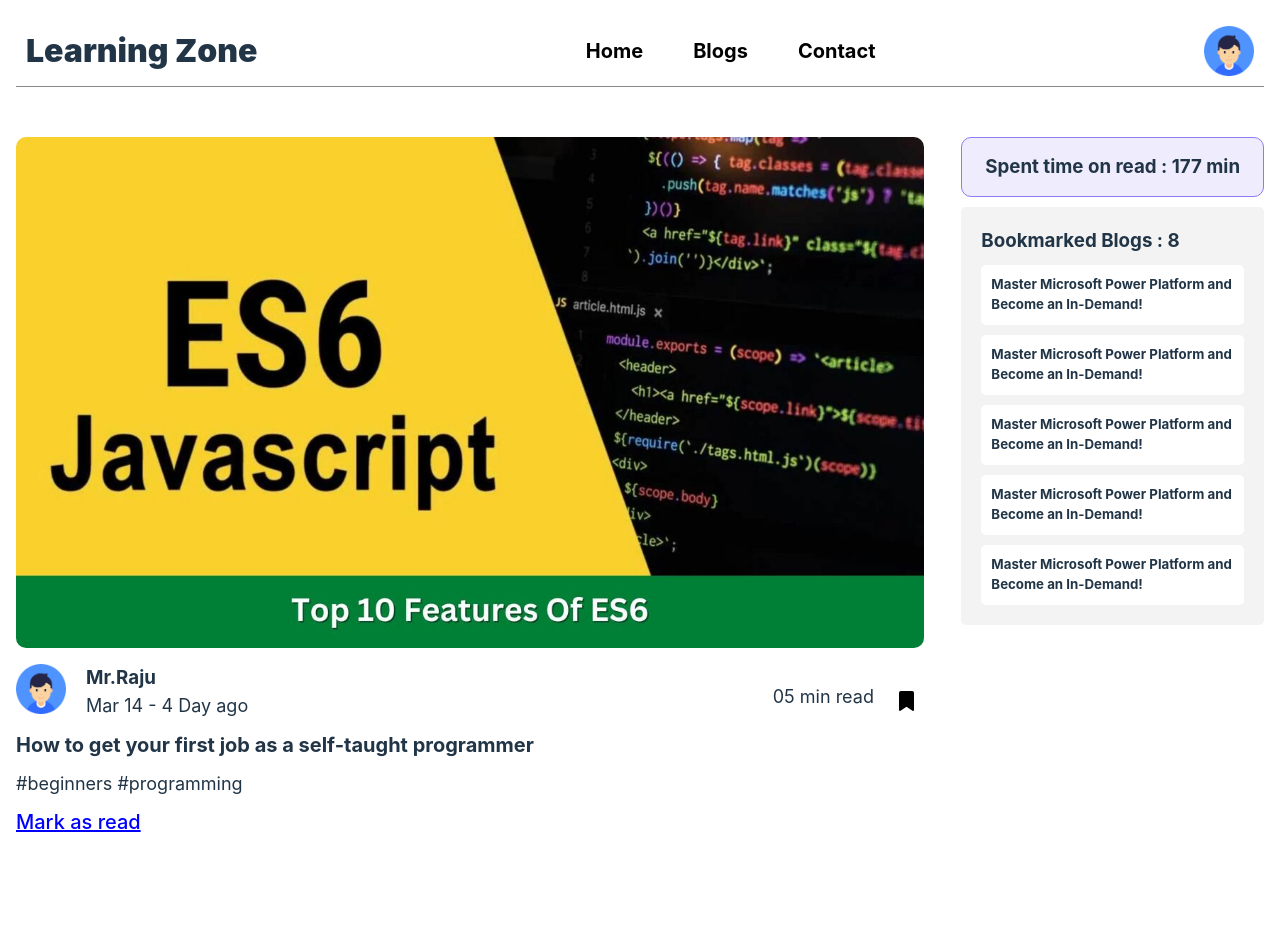
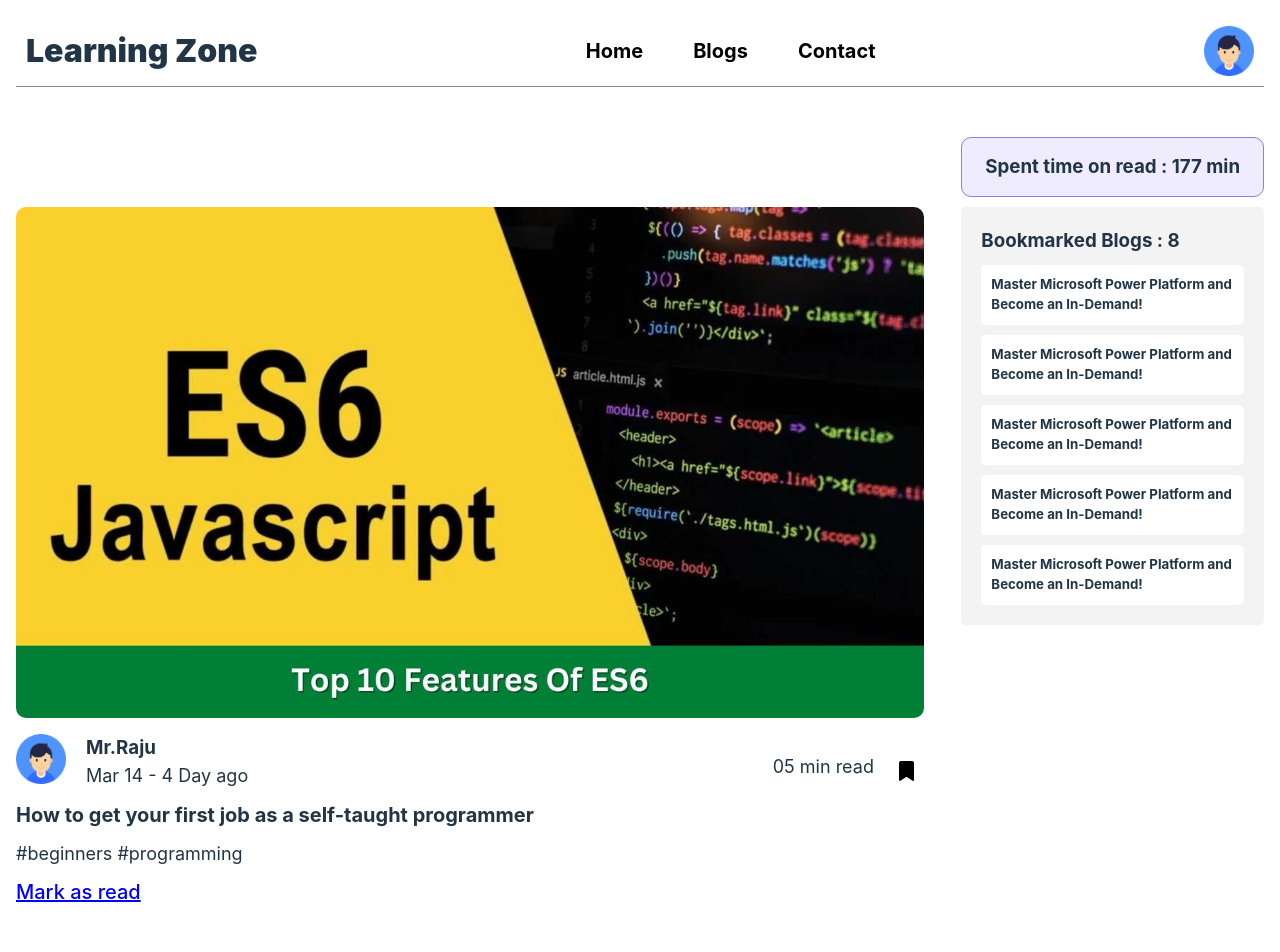
Before and after one commit to sakibhossainwd/Learning-Zone-A-8, a React (Vite) app: page / in a window 1280 px wide. Shown: the top 952 px of the page. Before the commit the page ends 853 px from the top, so only its background shows below. Built offline with nearby package versions, Linux system fonts and the light colour scheme.

Commit message:
json file added

```diff
--- /dev/null
+++ b/fakeData/blogs.json
@@ -0,0 +1,43 @@
+[
+    {
+        "id": "1",
+        "BlogName": "Props vs state",
+        "cover": "../images/1.jpg",
+        "userImg": "../images/boy1.png",
+        "userName": "Mr.Raju",
+        "publishDate": "Mar 14 (4 Day ago)",
+        "readTime": 5,
+        "hashTag": "#beginners #programming"
+    },
+    {
+        "id": "2",
+        "BlogName": "How does useState work?",
+        "cover": "../images/2.png",
+        "userImg": "../images/boy2.png",
+        "userName": "Mr.Mohol",
+        "publishDate": "Jan 22 (9 Day ago)",
+        "readTime": 10,
+        "hashTag": "#beginners #programming"
+    },
+    {
+        "id": "3",
+        "BlogName": "Purpose of useEffect other than fetching data",
+        "cover": "../images/3.png",
+        "userImg": "../images/boy1.png",
+        "userName": "Mr.Sakib",
+        "publishDate": "Dec 17 (2 Day ago)",
+        "readTime": 15,
+        "hashTag": "#beginners #programming"
+    },
+    {
+        "id": "4",
+        "BlogName": "How Does React work?",
+        "cover": "../images/4.jpg",
+        "userImg": "../images/boy2.png",
+        "userName": "Mr.Rakib",
+        "publishDate": "Apr 30 ( ToDay )",
+        "readTime": 20,
+        "hashTag": "#beginners #programming"
+    }
+
+]
--- a/src/components/Blog/Blog.css
+++ b/src/components/Blog/Blog.css
@@ -8,6 +8,7 @@ p{
 .blog-container{
     /* width: 800px; */
     position: relative;
+    margin-top: 70px;
 }
 .blog-container img{
     width: 100%;
--- a/src/components/Blog/Blog.jsx
+++ b/src/components/Blog/Blog.jsx
@@ -4,10 +4,13 @@ import { FontAwesomeIcon } from '@fortawesome/react-fontawesome'
 import { faBookmark } from '@fortawesome/free-solid-svg-icons'
 import './Blog.css'
 
-const Blog = () => {
+const Blog = (props) => {
+    // console.log(props.blog.cover)
+    const {cover, BlogName, userImg, userName, publishDate, readTime, hashTag} = props.blog;
+
     return (
         <div className='blog-container'>
-            <img src="../../../images/1.jpg" alt="" />
+            <img src={cover} alt="" />
             <div className="user-time">
                 <div className="user">
                     <div className="user-img">
@@ -32,7 +35,7 @@ const Blog = () => {
                 <p>#beginners #programming </p>
             </div>
             <div className="mark-read">
-                <a href="#">Mark as read</a>
+                <a href="#" >Mark as read</a>
             </div>
         </div>
     );
--- a/src/components/BlogPage/BlogPage.jsx
+++ b/src/components/BlogPage/BlogPage.jsx
@@ -1,15 +1,29 @@
 // eslint-disable-next-line no-unused-vars
-import React from 'react';
+import React, { useEffect, useState } from 'react';
 import './Blogpage.css'
 import Blog from '../Blog/Blog';
 import BookMark from '../BookMark/BookMark';
 
 
 const BlogPage = () => {
+    const [blogs, setBlogs] = useState([]);
+
+    useEffect ( () => {
+        fetch('../../../fakeData/blogs.json')
+        .then(res => res.json())
+        .then(data => setBlogs(data))
+    })
+    // console.log(blogs)
     return (
         <div className='blog-page'>
-
-                <Blog></Blog>
+            <div className="blogs-container">
+                {
+                    blogs.map(blog => <Blog
+                    key={blog.id}
+                    blog={blog}
+                    ></Blog>  )
+                }
+            </div>
 
             <BookMark></BookMark>
         </div>
```
Also changed, not shown: src/components/BlogPage/blogs.json (added, +39 -0 lines).
